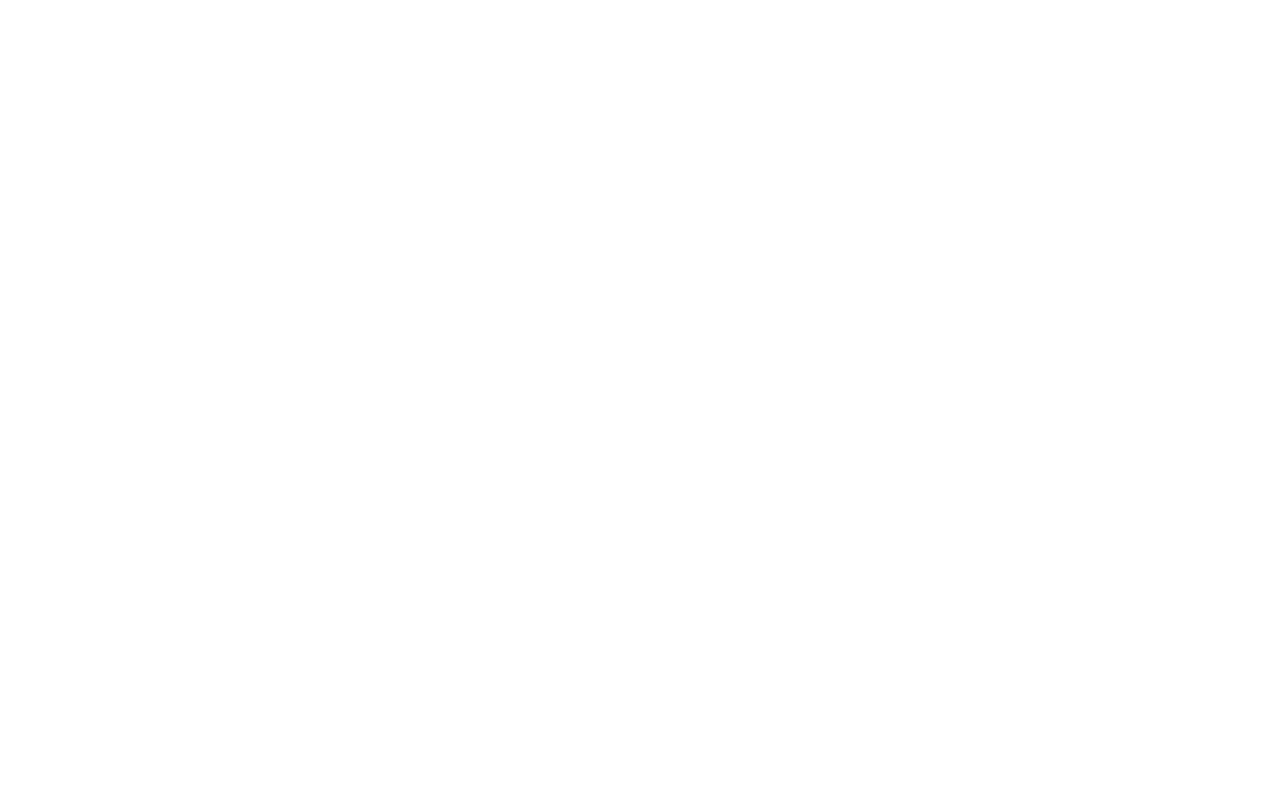
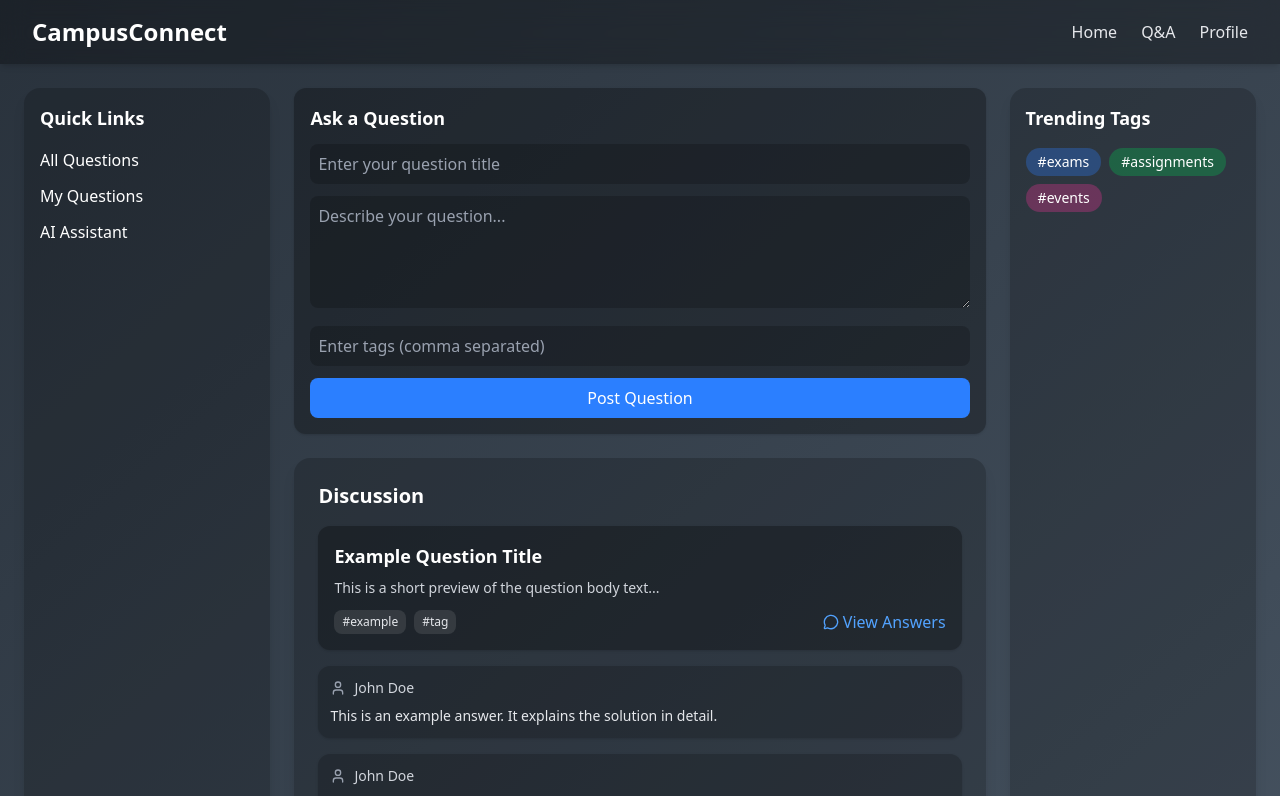
Before and after one commit to Swayam-Jaswal/Mini-Quora-for-campus-, a React (Vite) app in the folder frontend/: page /qna in a window 1280 px wide. Before the commit this address had no page. Shown: the top 796 px of the page. Built offline with nearby package versions, Linux system fonts and the light colour scheme.

Commit message:
working on question answer frontend functionality

```diff
--- a/frontend/src/App.jsx
+++ b/frontend/src/App.jsx
@@ -1,13 +1,8 @@
-import { BrowserRouter as Router } from "react-router-dom";
 import AppRoutes from "./routes/AppRoutes";
 import "./App.css";
 
 function App() {
-  return (
-    <Router>
-      <AppRoutes />
-    </Router>
-  );
+  return <AppRoutes />;
 }
 
 export default App;
--- /dev/null
+++ b/frontend/src/features/ques&ans/components/AnswerCard.jsx
@@ -0,0 +1,17 @@
+import React from "react";
+import { User } from "lucide-react";
+
+export default function AnswerCard() {
+  return (
+    <div className="bg-black/20 p-3 rounded-xl shadow">
+      <div className="flex items-center gap-2 mb-2">
+        <User size={16} className="text-gray-400" />
+        <span className="text-sm text-gray-300">John Doe</span>
+      </div>
+
+      <p className="text-gray-200 text-sm">
+        This is an example answer. It explains the solution in detail.
+      </p>
+    </div>
+  );
+}
--- /dev/null
+++ b/frontend/src/features/ques&ans/components/AnswerForm.jsx
@@ -0,0 +1,19 @@
+import React from "react";
+
+export default function AnswerForm() {
+  return (
+    <div className="bg-black/30 p-4 rounded-xl shadow">
+      <h2 className="text-lg font-semibold mb-3">Your Answer</h2>
+
+      <textarea
+        placeholder="Write your answer..."
+        rows={4}
+        className="w-full p-2 mb-3 rounded-lg bg-black/20 text-white placeholder-gray-400 outline-none"
+      />
+
+      <button className="w-full bg-green-500 hover:bg-green-600 text-white rounded-lg py-2 font-medium transition">
+        Post Answer
+      </button>
+    </div>
+  );
+}
--- /dev/null
+++ b/frontend/src/features/ques&ans/components/QuestionCard.jsx
@@ -0,0 +1,32 @@
+import React from "react";
+import { MessageCircle } from "lucide-react";
+
+export default function QuestionCard() {
+  return (
+    <div className="bg-black/30 p-4 rounded-xl shadow hover:shadow-lg transition">
+      <h3 className="text-lg font-semibold mb-2">
+        Example Question Title
+      </h3>
+
+      <p className="text-sm text-gray-300 mb-3 line-clamp-2">
+        This is a short preview of the question body text...
+      </p>
+
+      <div className="flex justify-between items-center">
+        <div className="flex gap-2">
+          <span className="px-2 py-1 text-xs bg-white/10 rounded-lg text-gray-200">
+            #example
+          </span>
+          <span className="px-2 py-1 text-xs bg-white/10 rounded-lg text-gray-200">
+            #tag
+          </span>
+        </div>
+
+        <div className="flex items-center gap-1 text-blue-400">
+          <MessageCircle size={16} />
+          View Answers
+        </div>
+      </div>
+    </div>
+  );
+}
--- /dev/null
+++ b/frontend/src/features/ques&ans/components/QuestionForm.jsx
@@ -0,0 +1,31 @@
+import React from "react";
+
+export default function QuestionForm() {
+  return (
+    <div className="bg-black/30 p-4 rounded-xl shadow">
+      <h2 className="text-lg font-semibold mb-3">Ask a Question</h2>
+
+      <input
+        type="text"
+        placeholder="Enter your question title"
+        className="w-full p-2 mb-3 rounded-lg bg-black/20 text-white placeholder-gray-400 outline-none"
+      />
+
+      <textarea
+        placeholder="Describe your question..."
+        rows={4}
+        className="w-full p-2 mb-3 rounded-lg bg-black/20 text-white placeholder-gray-400 outline-none"
+      />
+
+      <input
+        type="text"
+        placeholder="Enter tags (comma separated)"
+        className="w-full p-2 mb-3 rounded-lg bg-black/20 text-white placeholder-gray-400 outline-none"
+      />
+
+      <button className="w-full bg-blue-500 hover:bg-blue-600 text-white rounded-lg py-2 font-medium transition">
+        Post Question
+      </button>
+    </div>
+  );
+}
--- /dev/null
+++ b/frontend/src/features/ques&ans/pages/QnAList.jsx
@@ -0,0 +1,67 @@
+import React from "react";
+import Navbar from "../../../components/layout/Navbar";
+import QuestionCard from "../components/QuestionCard";
+import AnswerCard  from "../components/AnswerCard";
+import QuestionForm from "../components/QuestionForm";
+import AnswerForm from "../components/AnswerForm";
+
+export default function QnaPage() {
+  return (
+    <div className="min-h-screen flex flex-col bg-gradient-to-br from-[#29323C] to-[#485563] text-white">
+      <Navbar />
+
+      <div className="flex flex-1 px-6 py-6 gap-6">
+        <aside className="w-1/5 bg-black/20 rounded-2xl p-4 shadow-lg">
+          <h2 className="text-lg font-semibold mb-4">Quick Links</h2>
+          <ul className="space-y-3">
+            <li><button className="w-full text-left hover:text-gray-300">All Questions</button></li>
+            <li><button className="w-full text-left hover:text-gray-300">My Questions</button></li>
+            <li><button className="w-full text-left hover:text-gray-300">AI Assistant</button></li>
+          </ul>
+        </aside>
+
+        <main className="flex-1 flex flex-col gap-6">
+          <QuestionForm />
+
+          <div className="bg-black/20 rounded-2xl p-6 shadow-lg">
+            <h2 className="text-xl font-semibold mb-4">Discussion</h2>
+
+            <QuestionCard
+              title="What is the best way to prepare for mid-sem exams?"
+              body="I am new to university life and I want some tips on how to manage studies effectively."
+              author={{ name: "John Doe", role: "student" }}
+              tags={["exams", "study-tips"]}
+              date="2 days ago"
+            />
+
+            <div className="mt-4 space-y-4">
+              <AnswerCard
+                body="Make a timetable and revise daily. Don’t leave things for the last moment."
+                author={{ name: "Alice", role: "student" }}
+                date="1 day ago"
+              />
+              <AnswerCard
+                body="Form small study groups, they really help with sharing knowledge."
+                author={{ name: "Professor Smith", role: "faculty" }}
+                date="22 hours ago"
+              />
+            </div>
+
+            <div className="mt-6">
+              <AnswerForm />
+            </div>
+          </div>
+        </main>
+
+        <aside className="w-1/5 bg-black/20 rounded-2xl p-4 shadow-lg">
+          <h2 className="text-lg font-semibold mb-4">Trending Tags</h2>
+          <div className="flex flex-wrap gap-2">
+            <span className="px-3 py-1 bg-blue-500/30 rounded-full text-sm">#exams</span>
+            <span className="px-3 py-1 bg-green-500/30 rounded-full text-sm">#assignments</span>
+            <span className="px-3 py-1 bg-pink-500/30 rounded-full text-sm">#events</span>
+          </div>
+        </aside>
+      </div>
+    </div>
+  );
+}
--- /dev/null
+++ b/frontend/src/features/ques&ans/pages/QuestionDetails.jsx
@@ -0,0 +1,59 @@
+import Navbar from "../../../components/layout/Navbar";
+import QuestionCard from "../components/QuestionCard";
+
+export default function QnaListPage() {
+  return (
+    <div className="min-h-screen flex flex-col bg-gradient-to-br from-[#29323C] to-[#485563] text-white">
+      <Navbar />
+
+      <div className="flex flex-1 px-6 py-6 gap-6">
+        <aside className="w-1/5 bg-black/20 rounded-2xl p-4 shadow-lg">
+          <h2 className="text-lg font-semibold mb-4">Categories</h2>
+          <ul className="space-y-3">
+            <li><button className="w-full text-left hover:text-gray-300">All Questions</button></li>
+            <li><button className="w-full text-left hover:text-gray-300">My Questions</button></li>
+            <li><button className="w-full text-left hover:text-gray-300">Unanswered</button></li>
+            <li><button className="w-full text-left hover:text-gray-300">Trending</button></li>
+          </ul>
+        </aside>
+
+        <main className="flex-1 flex flex-col gap-6">
+          <h2 className="text-xl font-semibold mb-4">All Questions</h2>
+
+          <QuestionCard
+            title="How do I connect MongoDB with Express?"
+            body="I am building a Node.js app but having issues with MongoDB connection. Any suggestions?"
+            author={{ name: "Jane Doe", role: "student" }}
+            tags={["nodejs", "mongodb", "backend"]}
+            date="3 hours ago"
+          />
+
+          <QuestionCard
+            title="Best resources to learn Data Structures?"
+            body="I am preparing for placements and need good DSA resources. Please recommend."
+            author={{ name: "Rahul Kumar", role: "student" }}
+            tags={["dsa", "placements"]}
+            date="1 day ago"
+          />
+
+          <QuestionCard
+            title="How can I improve my presentation skills?"
+            body="I often get nervous during class presentations. What strategies should I follow?"
+            author={{ name: "Professor Lee", role: "faculty" }}
+            tags={["presentation", "soft-skills"]}
+            date="2 days ago"
+          />
+        </main>
+
+        <aside className="w-1/5 bg-black/20 rounded-2xl p-4 shadow-lg">
+          <h2 className="text-lg font-semibold mb-4">Trending Tags</h2>
+          <div className="flex flex-wrap gap-2">
+            <span className="px-3 py-1 bg-blue-500/30 rounded-full text-sm">#nodejs</span>
+            <span className="px-3 py-1 bg-green-500/30 rounded-full text-sm">#placements</span>
+            <span className="px-3 py-1 bg-pink-500/30 rounded-full text-sm">#dsa</span>
+          </div>
+        </aside>
+      </div>
+    </div>
+  );
+}
--- a/frontend/src/main.jsx
+++ b/frontend/src/main.jsx
@@ -1,18 +1,20 @@
-import { StrictMode } from 'react'
-import { createRoot } from 'react-dom/client'
-import './index.css'
-import App from './App.jsx'
-import { ToastContainer } from 'react-toastify';
-import 'react-toastify/dist/ReactToastify.css';
-import { store } from './app/store.js';
-import {Provider} from 'react-redux';
+import { StrictMode } from "react";
+import { createRoot } from "react-dom/client";
+import "./index.css";
+import App from "./App.jsx";
+import { ToastContainer } from "react-toastify";
+import "react-toastify/dist/ReactToastify.css";
+import { store } from "./app/store.js";
+import { Provider } from "react-redux";
+import { BrowserRouter } from "react-router-dom";
 
-
-createRoot(document.getElementById('root')).render(
-  <>
+createRoot(document.getElementById("root")).render(
+  <StrictMode>
     <Provider store={store}>
-    <App />
+      <BrowserRouter>
+        <App />
+      </BrowserRouter>
     </Provider>
     <ToastContainer position="top-right" autoClose={4000} hideProgressBar />
-  </>
-)
+  </StrictMode>
+);
--- a/frontend/src/routes/AppRoutes.jsx
+++ b/frontend/src/routes/AppRoutes.jsx
@@ -3,16 +3,18 @@
 import Register from "../features/auth/pages/Signup";
 import Login from "../features/auth/pages/Login";
 import VerifyEmail from "../features/auth/pages/VerifyEmail";
+import QnaPage from "../features/ques&ans/pages/QnAList";
 
 export default function AppRoutes() {
   return (
     <Routes>
-      {/* Public Routes */}
       <Route path="/" element={<Home />} />
       <Route path="/register" element={<Register />} />
       <Route path="/login" element={<Login />} />
       <Route path="/verify-email" element={<VerifyEmail />} />
 
+      <Route path="/qna" element={<QnaPage />} />
+
     </Routes>
   );
 }
```
